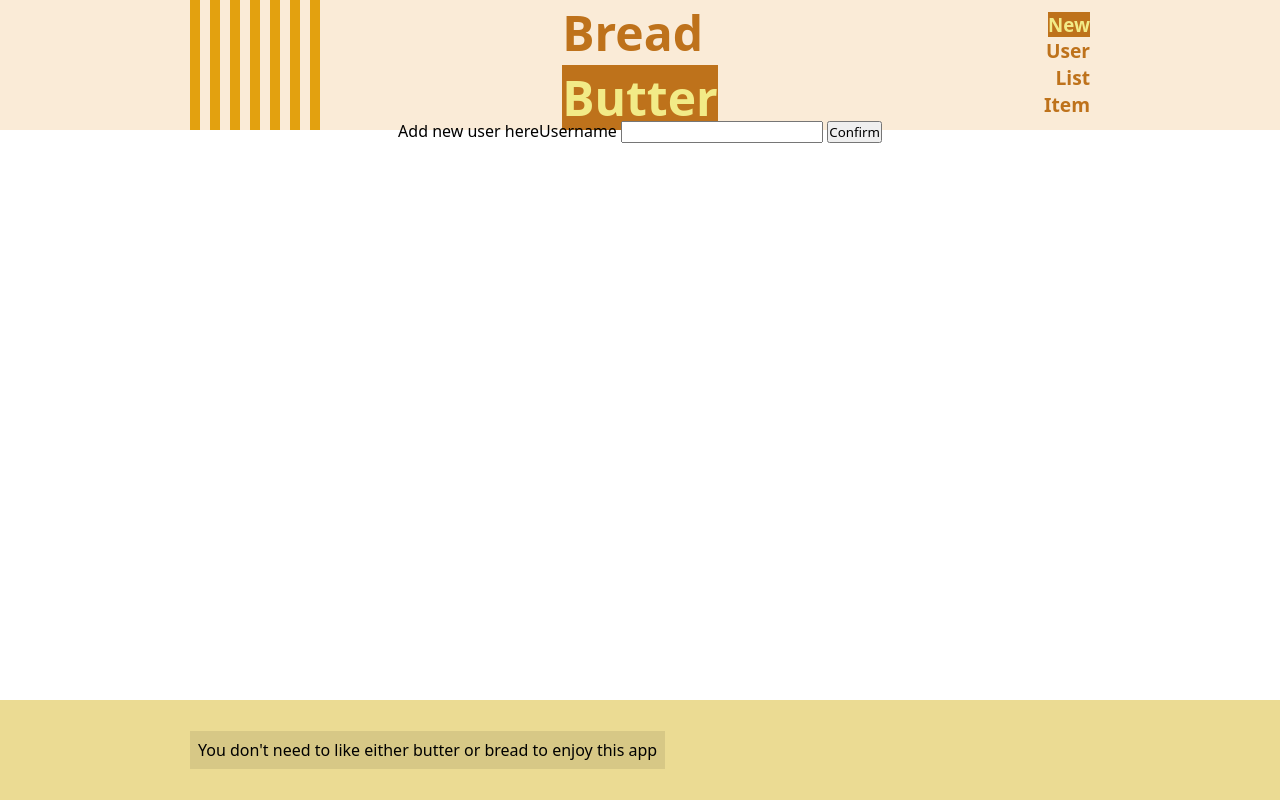
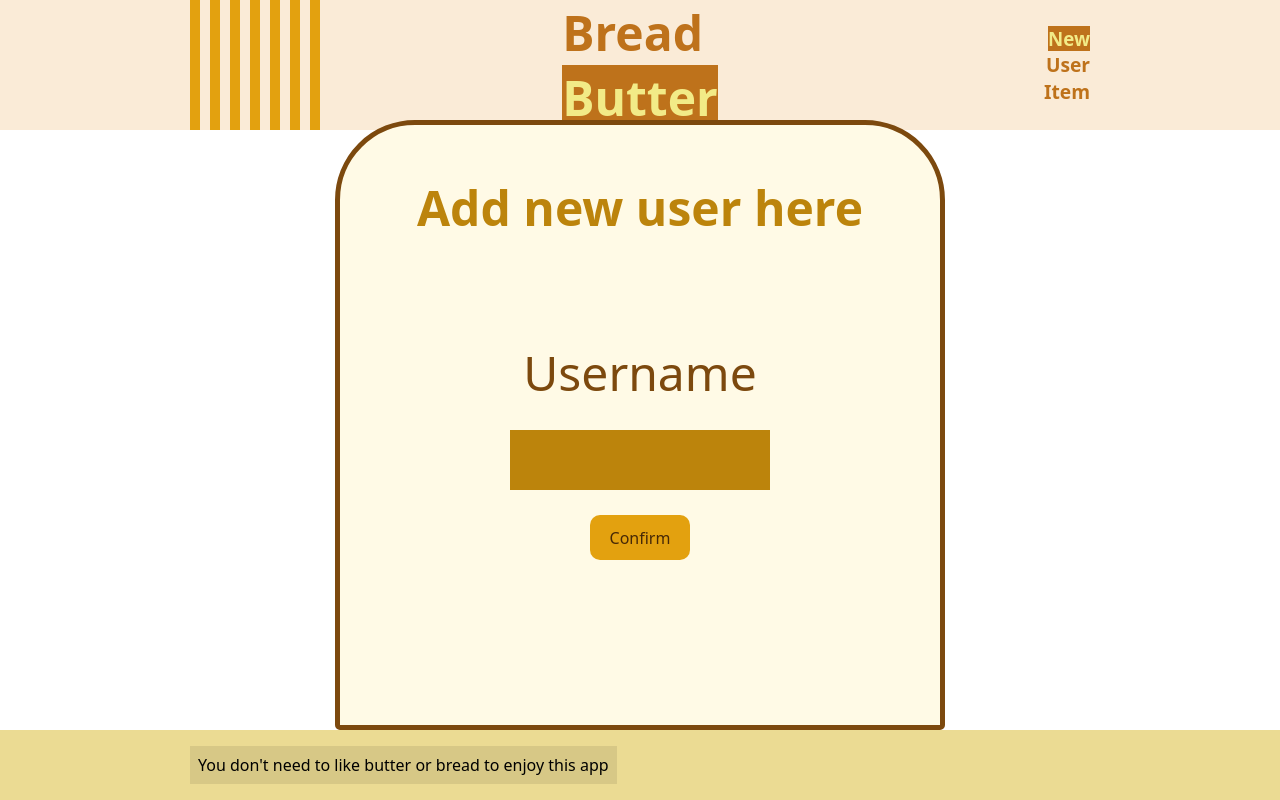
Before and after one commit to davidbujok/grocery_web_app, a Flask app: page /add/user in a window 1280 px wide. Run offline with Flask 3, Linux system fonts and the light colour scheme.

Commit message:
Add page to create new item in database

```diff
--- a/controllers/users_controllers.py
+++ b/controllers/users_controllers.py
@@ -1,6 +1,7 @@
 from flask import Flask, Blueprint, render_template, request, redirect, url_for
 from app import db
 from models.user import User
+from models.item import Item
 from models.user_layouts import UserLayouts
 from models.category import Category
 from models.list import List
@@ -80,3 +81,15 @@ def create_sort_method(user_id):
     user = User.select_user_by_id(user_id)
     categories = Category.select_all_categories()
     return render_template('/users/create_sort_method.jinja', store=store, user=user, categories=categories)
+
+@users_blueprint.route('/add_item', methods=['GET', 'POST'])
+def add_new_item_to_database():
+    if request.method == 'POST':
+        item_name = request.form['name']
+        category = request.form['category_id']
+        price = request.form['price']
+        new_item = Item(name=item_name, category=category, price=price)
+        db.session.add(new_item)
+        db.session.commit()
+    categories = Category.select_all_categories()
+    return render_template('/items/add_item.jinja', categories=categories)
--- a/models/user_list.py
+++ b/models/user_list.py
@@ -8,6 +8,12 @@ class UserList(db.Model):
     id = db.Column(db.Integer, primary_key=True)
     user_list_id = db.Column(db.Integer, db.ForeignKey('lists.id'))
     item_list_id = db.Column(db.Integer, db.ForeignKey('items.id'))
+
+    @classmethod
+    def add_new_item_to_the_list(cls, list_id, item_id):
+        new_item = UserList(user_list_id=list_id, item_list_id=item_id)
+        db.session.add(new_item)
+        db.session.commit()
 
     @classmethod
     def select_items_on_the_list(cls, list_id):
--- /dev/null
+++ b/static/add_user.css
@@ -0,0 +1,37 @@
+.user__section {
+    margin-top: auto;
+    margin-bottom: auto;
+    border: solid 5px #7c490e;
+    border-radius: 80px 80px 5px 5px;
+    background-color: #fffae6;
+    display: flex;
+    width: 500px;
+    height: 500px;
+    flex-direction: column;
+    gap: 100px;
+    padding: 50px;
+    align-items: center;
+}
+
+.user__section__title {
+    font-size: 3rem;
+    color: #bc840c;
+}
+
+.user__section__form {
+    display: flex;
+    flex-direction: column;
+    gap: 25px;
+    align-items: center;
+}
+
+.user__section__form__username {
+    font-size: 3rem;
+    color: #7c490e;
+    font-weight: 500;
+}
+
+.user__input--color {
+    background-color: #bc840c;
+    color: #ffe573;
+}
--- a/static/style.css
+++ b/static/style.css
@@ -46,7 +46,7 @@ body {
 }
 
 .navbar__header__butter {
-    color:  #F2EB87;
+    color:      #F2EB87;
     background-color: #BE721B;
     font-size: 3rem;
 }
@@ -145,3 +145,13 @@ body {
     height: 45px;
     border-radius: 10px;
 }
+
+.select__input {
+    background-color: #fffab6;
+    border: none;
+    width: 250px;
+    height: 50px;
+    font-size: 1.5rem;
+    color: #704411;
+    padding: 5px;
+}
--- a/templates/base.jinja
+++ b/templates/base.jinja
@@ -23,8 +23,7 @@
                     <h3 class="navbar__links__text">New</h3>
                     <ul class="navbar__links__list">
                         <li class="navbar__links_list_item"><a class="navbar__links_list_item" href="{{ url_for('users.add_user') }}">User</a></li>
-                        <li class="navbar__links_list_item">List</li>
-                        <li class="navbar__links_list_item">Item</li>
+                        <li class="navbar__links_list_item"><a class="navbar__links_list_item" href="{{ url_for('users.add_new_item_to_database') }}">Item</a></li>
                     </ul>
                 </div>
             </div>
@@ -43,7 +42,7 @@
     <footer class="footer">
         <section class="footer__section">
             <div class="footer__message">
-                <p>You don't need to like either butter or bread to enjoy this app</p>
+                <p>You don't need to like butter or bread to enjoy this app</p>
             </div>
 
             <div class="footer__text">
--- a/templates/lists/show_list.jinja
+++ b/templates/lists/show_list.jinja
@@ -10,6 +10,7 @@
         <div class="list__page__entries__section">
             {% for key, value in on_list.items() %}
             <p class="entries__section__entry">{{ key }} {{ value }}</p>
+
             {% endfor %}
         </div>
         <form action="{{ url_for('users.delete_list', user_id=user.id, list_id=list.id) }}" method="POST">
--- a/templates/users/add_user.jinja
+++ b/templates/users/add_user.jinja
@@ -1,10 +1,13 @@
 {% extends 'base.jinja' %}
 
 {% block content %}
-   <p>Add new user here</p>
-   <form action="{{ url_for('users.add_user') }}" method="POST">
-        <label for="fullname">Username</label>
-        <input type="text" name="fullname" id="fullname">
-        <button type="submit">Confirm</button>
-   </form>
+<link rel="stylesheet" href="{{ url_for('static', filename='add_user.css') }}">
+   <div class="user__section">
+       <h1 class="user__section__title">Add new user here</h1>
+       <form class="user__section__form" action="{{ url_for('users.add_user') }}" method="POST">
+            <label class="user__section__form__username" for="fullname">Username</label>
+            <input class="user__input user__input--color" type="text" name="fullname" id="fullname">
+            <button type="submit" class="create__button">Confirm</button>
+       </form>
+   </div>
 {% endblock content %}
```
Also changed, not shown: controllers/lists_controller.py (+1 -6 lines), static/add_item.css (added, +46 -0 lines), templates/items/add_item.jinja (added, +23 -0 lines).
